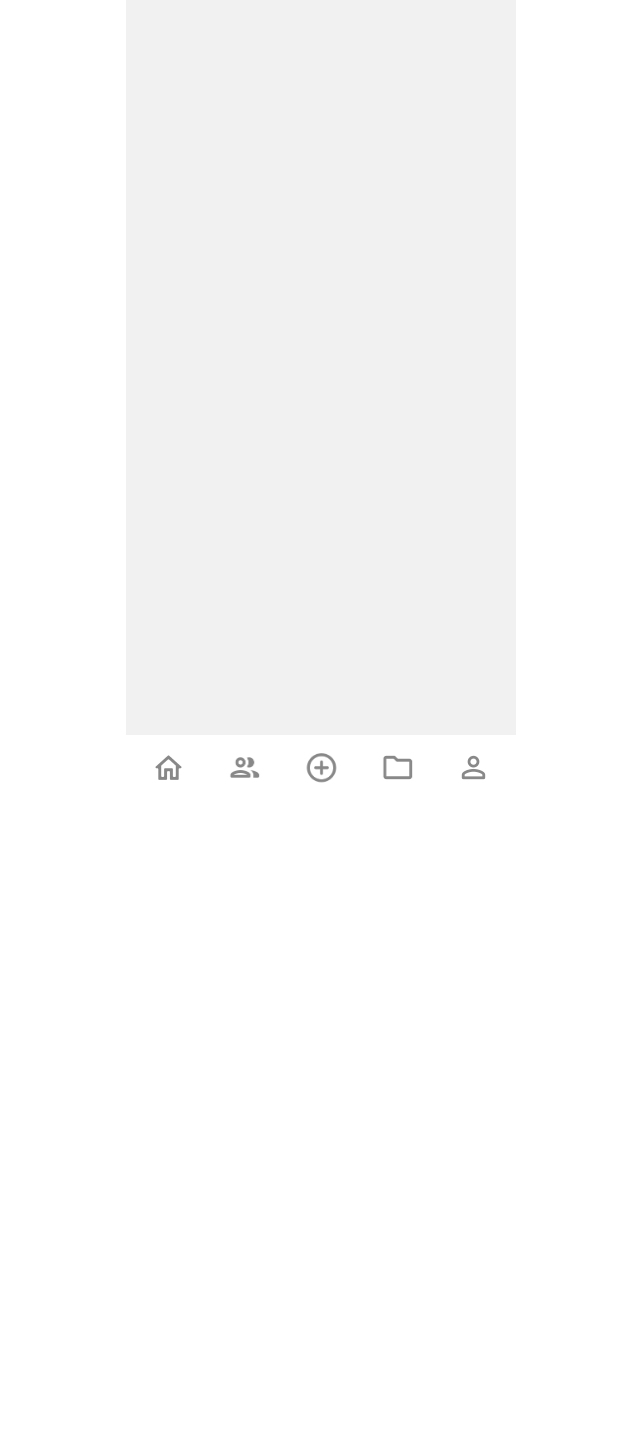
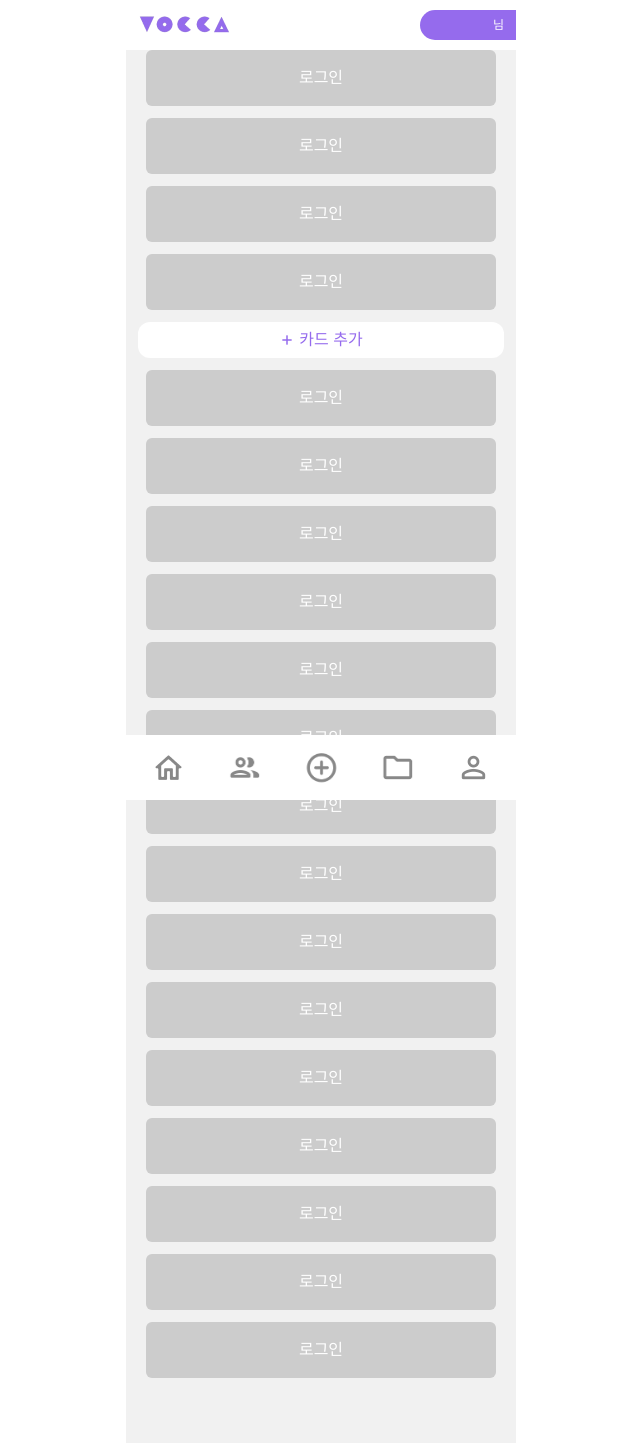
Before and after one commit to OZ-Coding-School/oz_02_main-005-FE, a Next.js app: page / in a window 1280 px wide. Shown: the whole page, without its empty margins (319-959 px from the left). Before the commit the page ends 800 px from the top, so only its background shows below. Built offline with nearby package versions, Linux system fonts and the light colour scheme.

Commit message:
feat: BaseFrame header 적용 및 header, BottomMenuBar 고정, 폴더 이동

```diff
--- a/src/app/page.tsx
+++ b/src/app/page.tsx
@@ -1,5 +1,139 @@
+'use client';
+
+import React from 'react';
+import Button from '@/shared/@common/ui/Button/Button';
 import BaseFrame from '@/shared/@common/ui/baseFrame/BaseFrame';
 
 export default function Home() {
-  return <BaseFrame></BaseFrame>;
+
+  const handleClick = () => {
+    console.log("탭클릭")
+  };
+
+  return (
+  <BaseFrame>
+
+    <Button
+      type="xl-full"
+      onClick={handleClick}
+    >
+      로그인
+    </Button>
+    <Button
+      type="xl-full"
+      onClick={handleClick}
+    >
+      로그인
+    </Button>
+    <Button
+      type="xl-full"
+      onClick={handleClick}
+    >
+      로그인
+    </Button>
+    <Button
+      type="xl-full"
+      onClick={handleClick}
+    >
+      로그인
+    </Button>
+    <Button
+        type="l-card"
+        onClick={handleClick}
+      >
+        카드 추가
+      </Button>
+    <Button
+      type="xl-full"
+      onClick={handleClick}
+    >
+      로그인
+    </Button>
+    <Button
+      type="xl-full"
+      onClick={handleClick}
+    >
+      로그인
+    </Button>
+    <Button
+      type="xl-full"
+      onClick={handleClick}
+    >
+      로그인
+    </Button>
+    <Button
+      type="xl-full"
+      onClick={handleClick}
+    >
+      로그인
+    </Button>
+    <Button
+      type="xl-full"
+      onClick={handleClick}
+    >
+      로그인
+    </Button>
+    <Button
+      type="xl-full"
+      onClick={handleClick}
+    >
+      로그인
+    </Button>
+    <Button
+      type="xl-full"
+      onClick={handleClick}
+    >
+      로그인
+    </Button>
+    <Button
+      type="xl-full"
+      onClick={handleClick}
+    >
+      로그인
+    </Button>
+    <Button
+      type="xl-full"
+      onClick={handleClick}
+    >
+      로그인
+    </Button>
+    <Button
+      type="xl-full"
+      onClick={handleClick}
+    >
+      로그인
+    </Button>
+    <Button
+      type="xl-full"
+      onClick={handleClick}
+    >
+      로그인
+    </Button>
+    <Button
+      type="xl-full"
+      onClick={handleClick}
+    >
+      로그인
+    </Button>
+    <Button
+      type="xl-full"
+      onClick={handleClick}
+    >
+      로그인
+    </Button>
+    <Button
+      type="xl-full"
+      onClick={handleClick}
+    >
+      로그인
+    </Button>
+    <Button
+      type="xl-full"
+      onClick={handleClick}
+    >
+      로그인
+    </Button>
+
+  </BaseFrame>
+  )
 }
--- a/src/shared/@common/ui/Button.tsx
+++ b/src/shared/@common/ui/Button/Button.tsx
@@ -1,3 +1,5 @@
+'use client';
+
 import React, { useState, useEffect, ReactNode } from 'react';
 import Image from 'next/image';
 
--- a/src/shared/@common/ui/Header.tsx
+++ b/src/shared/@common/ui/Header/Header.tsx
@@ -3,7 +3,7 @@ import Image from 'next/image';
 
 const Header = () => {
   return (
-    <header className="w-[390px] h-[50px] pl-[12px] bg-white flex items-center justify-between ">
+    <header className="w-[390px] h-[50px] pl-[12px] bg-white flex items-center justify-between fixed top-0 z-10">
       <div>
         <Image
           src="/images/logo.png"
--- a/src/shared/@common/ui/baseFrame/BaseFrame.tsx
+++ b/src/shared/@common/ui/baseFrame/BaseFrame.tsx
@@ -1,11 +1,14 @@
 import React from 'react';
 import BottomMenuBar from '../bottomMenu/BottomMenuBar';
+import Header from '../Header/Header';
 
 function BaseFrame({ children }: { children: any }) {
   return (
-    <main className="flex flex-col items-center justify-between min-h-screen">
-      {/* header */}
-      <div className="container py-6 bg-gray mx-auto flex flex-col gap-[12px] calc_h">{children}</div>
+    <main className="relative flex flex-col items-center justify-between min-h-screen">
+      <Header />
+      <div className="container pt-[50px] pb-[65px] bg-gray items-center justify-center flex flex-col gap-[12px]">
+        {children}
+      </div>
       <BottomMenuBar />
     </main>
   );
--- a/src/shared/@common/ui/bottomMenu/BottomMenuBar.tsx
+++ b/src/shared/@common/ui/bottomMenu/BottomMenuBar.tsx
@@ -14,7 +14,7 @@ import BottomButton from './BottomButton';
 
 function BottomMenuBar() {
   return (
-    <div className="w-[390px] h-[65px] bg-white flex justify-between items-center px-[1.5625rem]">
+    <div className="w-[390px] h-[65px] bg-white flex justify-between items-center px-[1.5625rem] fixed bottom-0 z-10">
       <BottomButton passiveIcon={homeIcon} activeIcon={homeActiveIcon} />
       <BottomButton passiveIcon={commIcon} activeIcon={commActiveIcon} />
       <BottomButton passiveIcon={plusIcon} activeIcon={plusActiveIcon} />
--- a/tailwind.config.ts
+++ b/tailwind.config.ts
@@ -61,7 +61,7 @@ const config: Config = {
         xl: '390px',
       },
       container: {
-        padding: '1.5rem',
+        padding: '0 0.75rem',
       },
     },
   },
```
Also changed, not shown: src/app/styleguide/page.tsx (+5 -5 lines), src/shared/@common/ui/Header/CancelSaveHeader.tsx (renamed from src/shared/@common/ui/CancelSaveHeader.tsx), src/shared/@common/ui/RatingStars/RatingStars.tsx (renamed from src/shared/@common/ui/RatingStars.tsx), src/shared/@common/ui/Tab/Tab.tsx (renamed from src/shared/@common/ui/Tab.tsx).
